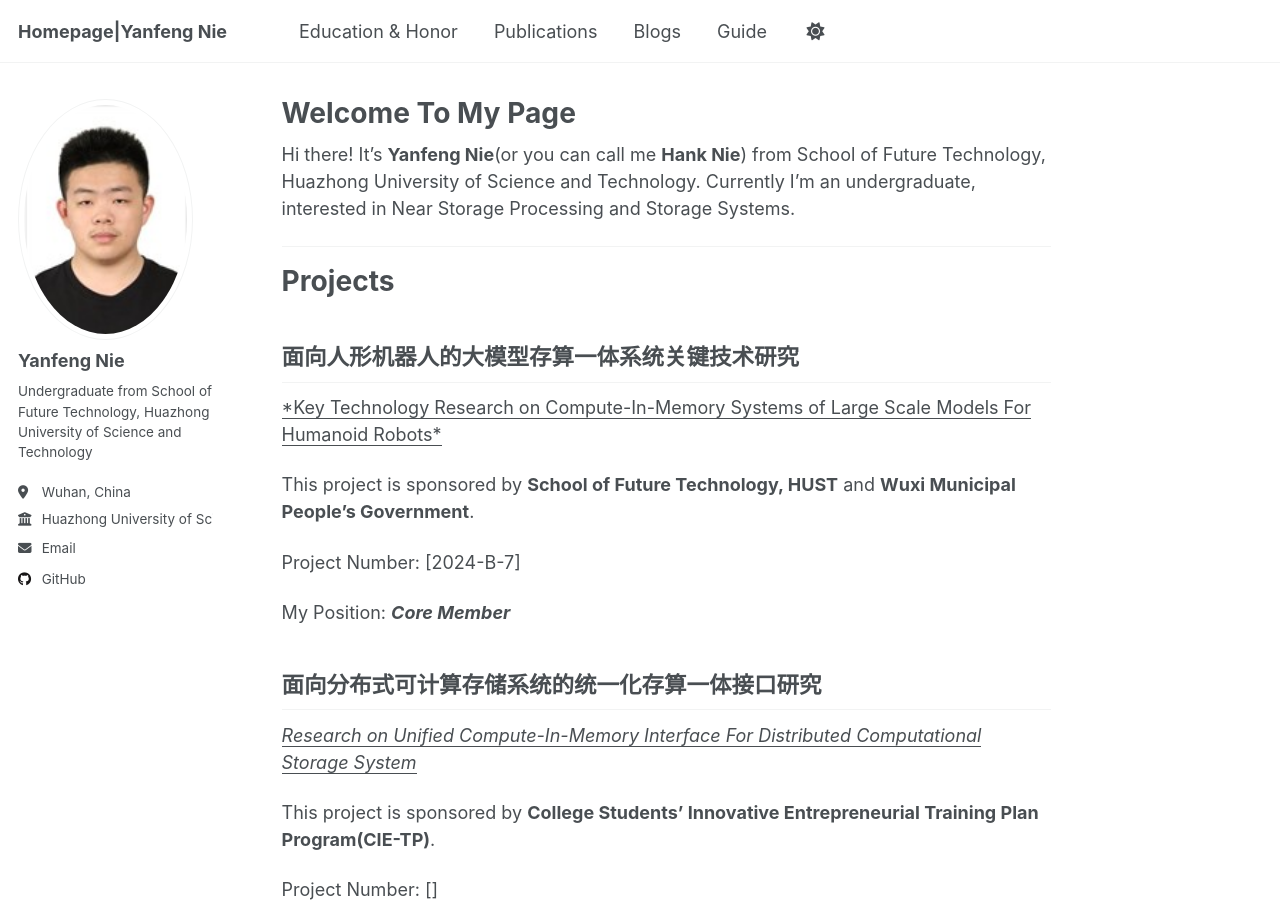
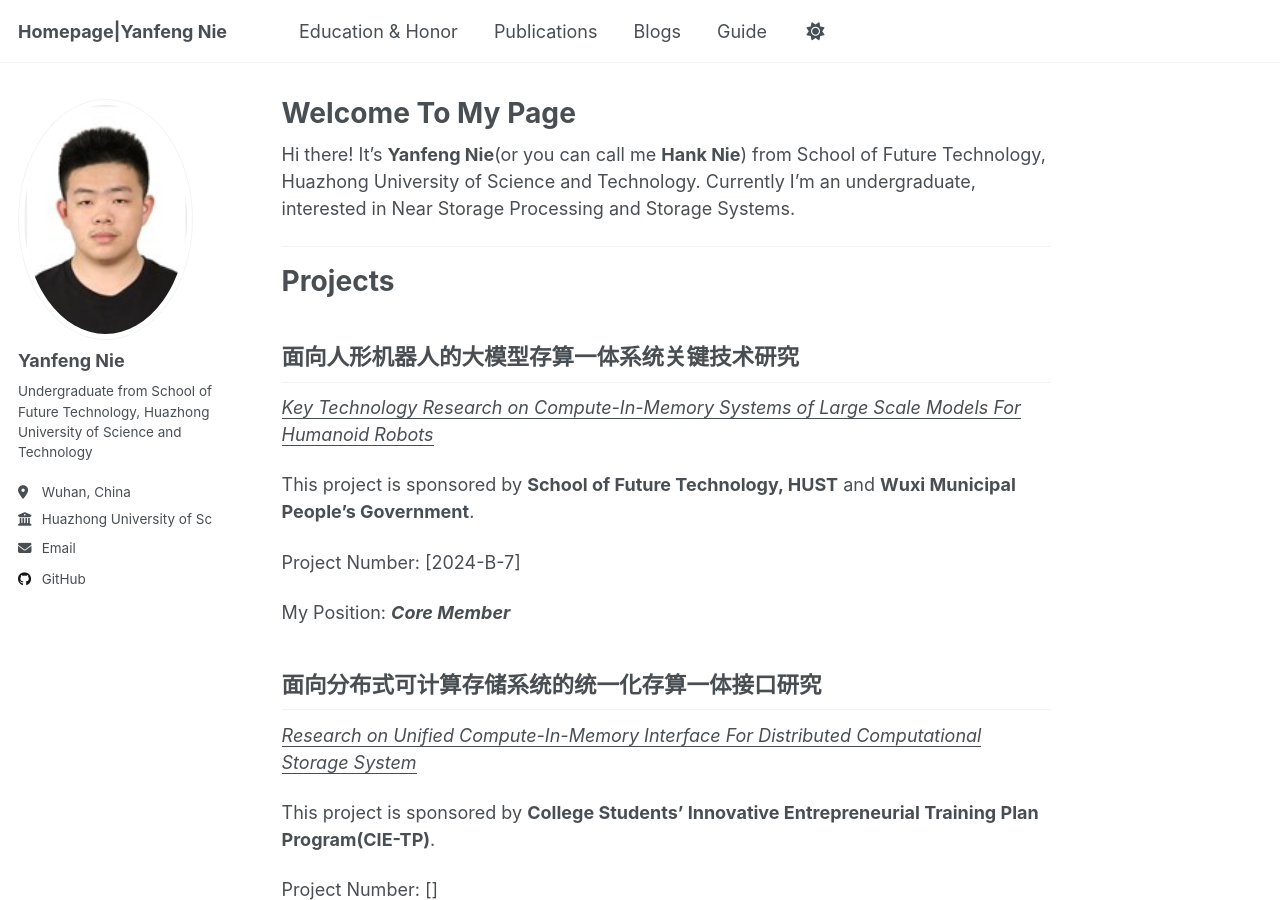
Before and after one commit to yanfeng-nie/yanfeng-nie.github.io, a Jekyll site: the page built from _pages/about.md, in a window 1280 px wide and 900 px high. Built offline with Jekyll 4.4.1, drawn with Linux system fonts in a browser that asks for light colours; a script that is not in the unit is left out.

Commit message:
New updates

```diff
--- a/_pages/about.md
+++ b/_pages/about.md
@@ -15,7 +15,7 @@ Hi there! It's **Yanfeng Nie**(or you can call me **Hank Nie**) from School of F
 
 ## 面向人形机器人的大模型存算一体系统关键技术研究
 
-<u>*Key Technology Research on Compute-In-Memory Systems of Large Scale Models For Humanoid Robots*</u>
+*<u>Key Technology Research on Compute-In-Memory Systems of Large Scale Models For Humanoid Robots</u>*
 
 This project is sponsored by **School of Future Technology, HUST** and **Wuxi Municipal People's Government**.
 
```
